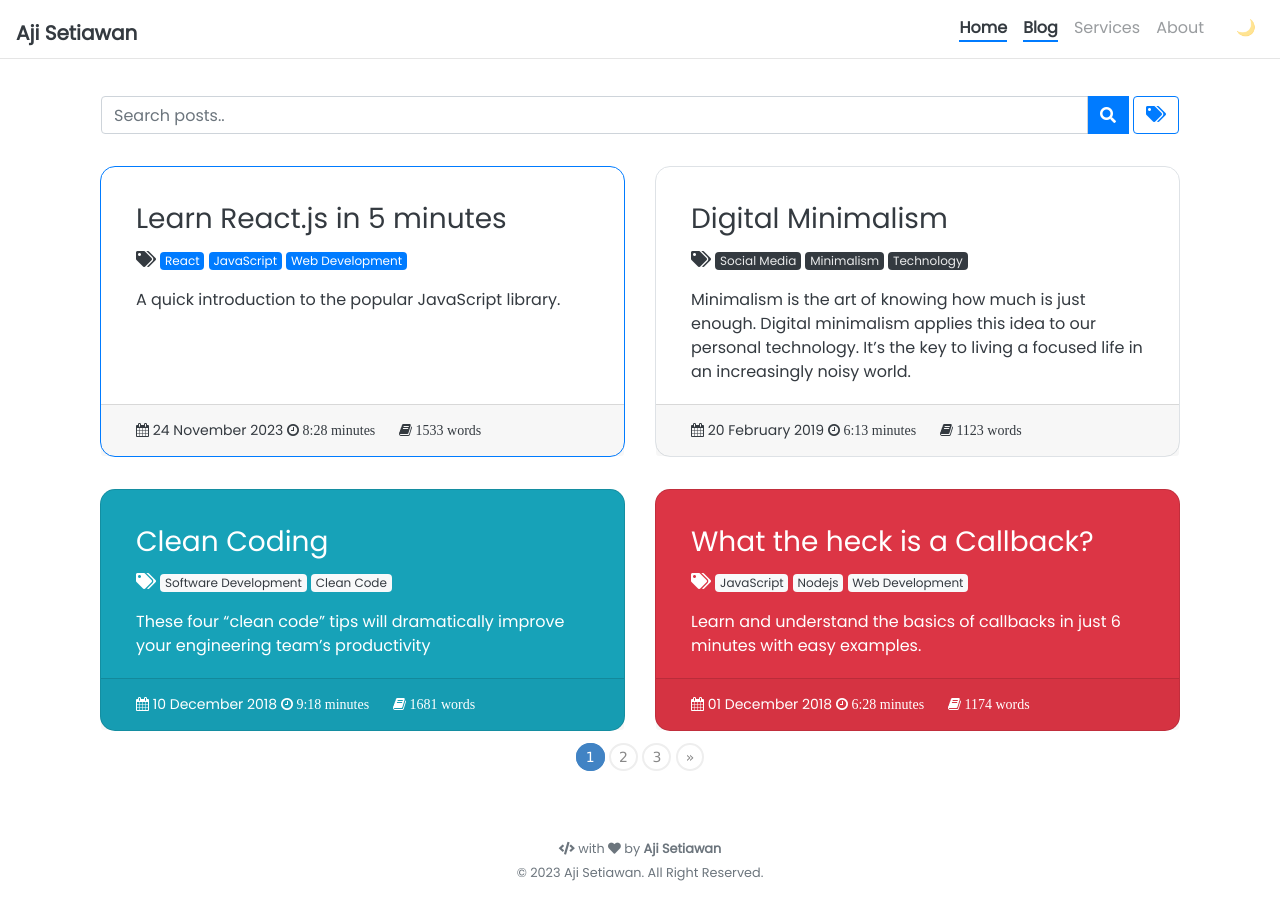
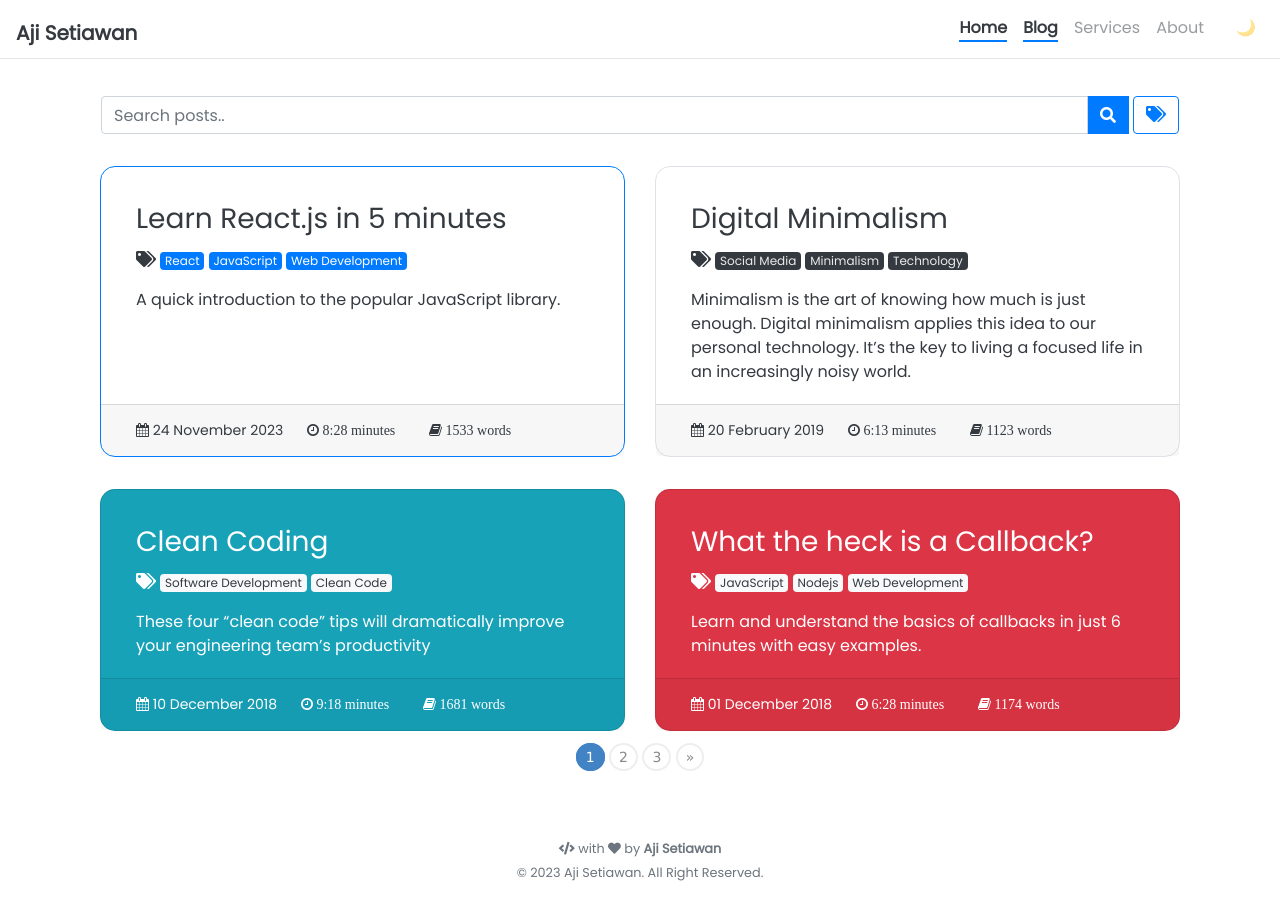
Before and after one commit to ajisetiawan716/ajisetiawan716.github.io, a Jekyll site: the page built from blog/index.html, in a window 1280 px wide. Built offline with Jekyll 4.4.1, drawn with Linux system fonts in a browser that asks for light colours; nearby versions of some CDN libraries; the list of posts is cut into pages by our own code; comment, search, counter and statistics services are not loaded.

Commit message:
Update reading_time.html

```diff
--- a/_includes/blog/reading_time.html
+++ b/_includes/blog/reading_time.html
@@ -15,6 +15,6 @@
 			<span class="icon-hourglass readingtime" style="margin-right:20px">阅读时间：{{ time }} {%if time > 1 %}mins{% else %}min{% endif %}</span>
 			<span class="icon-book readingtime" >字数：{{words}}</span>
 			{% else %}
-			<i class="fa fa-clock-o fa-1x" style="margin-right:20px"> {{ time }} minutes</i>
-			<i class="fa fa-book fa-1x"> {{words}} words</i>
+			<i class="fa fa-clock-o fa-1x" style="margin-left:20px"> {{ time }} minutes</i>
+			<i class="fa fa-book fa-1x" style="margin-left: 30px"> {{words}} words</i>
 			{% endif %}
```
